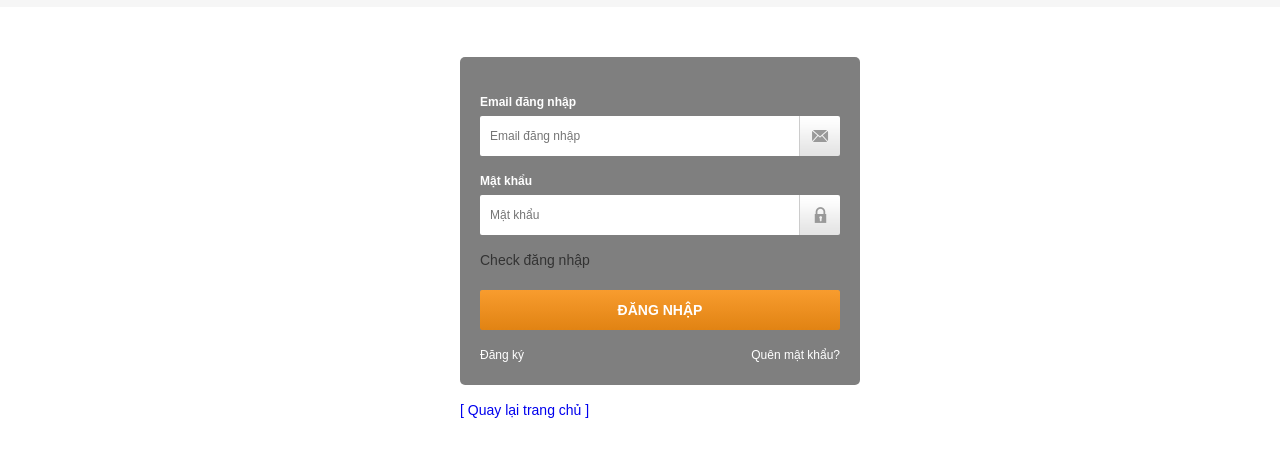
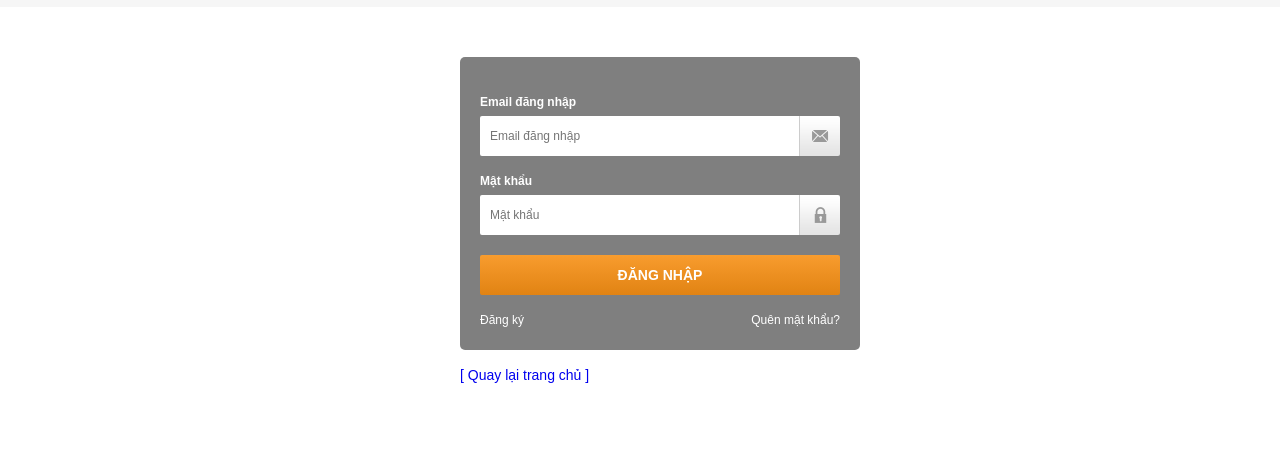
Before and after one commit to AkiraNT/WebSevices, a plain HTML site: page SanpiNetwork/login.html in a window 1280 px wide. Shown: the part 94-550 px from the top of the page. Drawn offline with Linux system fonts and the light colour scheme.

Commit message:
Commit fix

```diff
--- a/SanpiNetwork/login.html
+++ b/SanpiNetwork/login.html
@@ -140,7 +140,6 @@
                                     <input class="icon_f_pass ipt_form box-sizing-fix" type="password" placeholder="Mật khẩu"
                                         name="pass" value="" title="Mật khẩu" />
                                 </li>
-                                <li>Check đăng nhập</li>
                             </ul>
                             <input class="btn_form btn_login" type="submit" value="Đăng nhập" name="luu" />
                             <div class="link_qmk">
```
Also changed, not shown: 1 other file.
